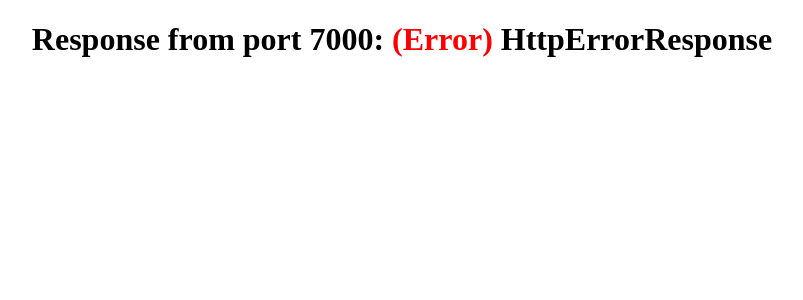
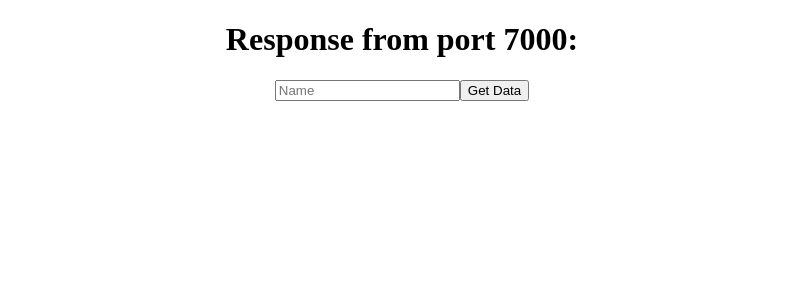
Before and after one commit to Samin005/REST-Web-Service-Frontend, an Angular app: page / in a window 1280 px wide. Shown: the top 300 px of the page, without its empty margins (238-1041 px from the left). Built offline with nearby package versions, Linux system fonts and the light colour scheme; no server answers.

Commit message:
Added FromsModule and http get request for path variable.

```diff
--- a/src/app/app.component.html
+++ b/src/app/app.component.html
@@ -3,6 +3,10 @@
   <h1>
     Response from port 7000: <span *ngIf="responseErrorFound" style="color: red;">(Error) </span>{{ message }}
   </h1>
+  <form (submit)="getData()">
+    <input type="text" placeholder="Name" [(ngModel)]="name" name="name">
+    <button type="submit">Get Data</button>
+  </form>
 </div>
 
 <router-outlet></router-outlet>
--- a/src/app/app.component.ts
+++ b/src/app/app.component.ts
@@ -1,4 +1,4 @@
-import { Component, OnInit } from '@angular/core';
+import { Component } from '@angular/core';
 import { HelloWorldService } from './service/hello-world.service';
 
 @Component({
@@ -6,8 +6,9 @@ import { HelloWorldService } from './service/hello-world.service';
   templateUrl: './app.component.html',
   styleUrls: ['./app.component.css']
 })
-export class AppComponent implements OnInit {
+export class AppComponent {
   title = 'REST-Web-Service-Frontend';
+  name: string;
   message: string;
   responseErrorFound = false;
 
@@ -15,8 +16,10 @@ export class AppComponent implements OnInit {
 
   }
 
-  ngOnInit(): void {
-    this.helloWorldService.getResponse('http://localhost:7000/hello-world-bean', 'YOLO')
+  getData() {
+    // for using path variable
+    // this.helloWorldService.getResponse(`http://localhost:7000/hello-world-bean/${this.name}`)
+    this.helloWorldService.getResponse(this.name)
     .subscribe(
       (response: any) => {
         this.message = response.message;
@@ -25,7 +28,7 @@ export class AppComponent implements OnInit {
       (error) => {
         this.message = error.name;
         this.responseErrorFound = true;
-        }
+      }, () => console.log('complete!')
     );
   }
 }
--- a/src/app/app.module.ts
+++ b/src/app/app.module.ts
@@ -1,5 +1,6 @@
 import { BrowserModule } from '@angular/platform-browser';
 import { NgModule } from '@angular/core';
+import { FormsModule } from '@angular/forms';
 import { HttpClientModule } from '@angular/common/http';
 
 import { AppRoutingModule } from './app-routing.module';
@@ -12,7 +13,8 @@ import { AppComponent } from './app.component';
   imports: [
     BrowserModule,
     AppRoutingModule,
-    HttpClientModule
+    HttpClientModule,
+    FormsModule
   ],
   providers: [],
   bootstrap: [AppComponent]
--- a/src/app/service/hello-world.service.ts
+++ b/src/app/service/hello-world.service.ts
@@ -6,9 +6,15 @@ import { HttpClient } from '@angular/common/http';
 })
 export class HelloWorldService {
 
+  url = 'http://localhost:7000/hello-world-bean';
+
   constructor(private httpClient: HttpClient) { }
 
-  getResponse(url: string, name: string) {
-    return this.httpClient.get(url + '/' + name);
+  getResponse(name: string) {
+    return this.httpClient.get(this.url + '/' + name);
+  }
+
+  getResponseWithPathVariable(url: string) {
+    return this.httpClient.get(url);
   }
 }
```
Lines whose indentation alone changed are shown as unchanged.
